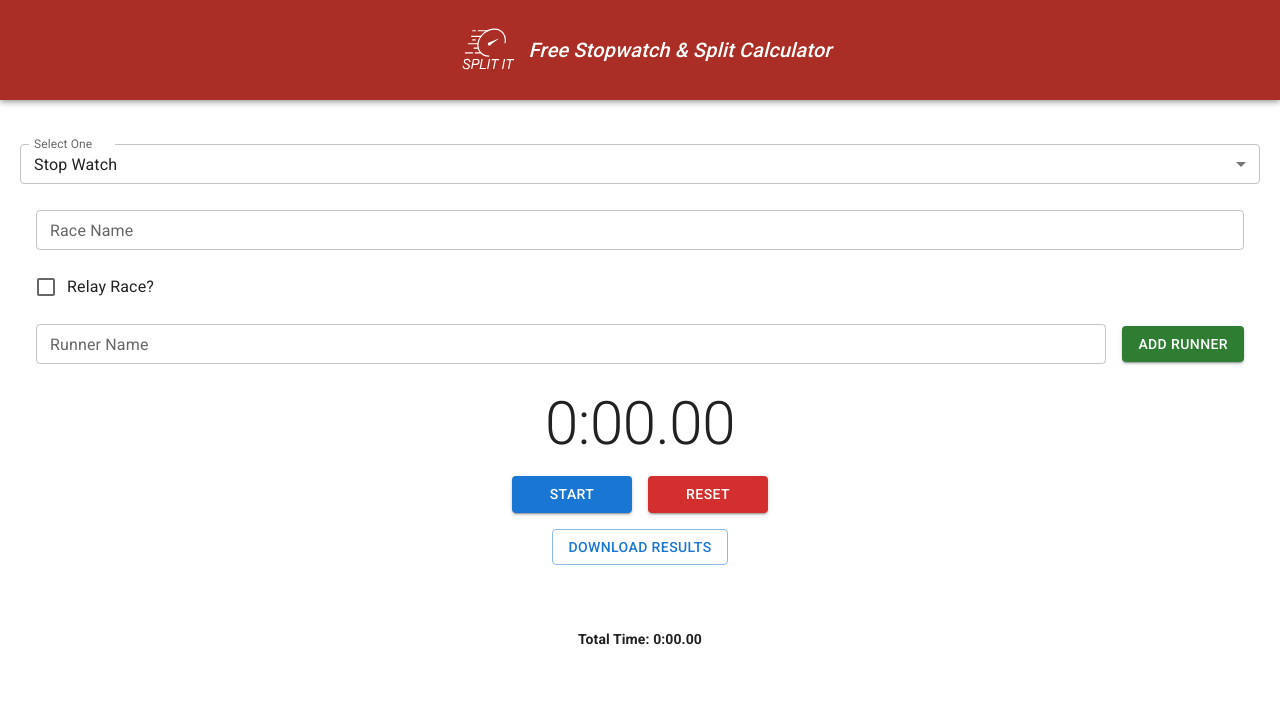
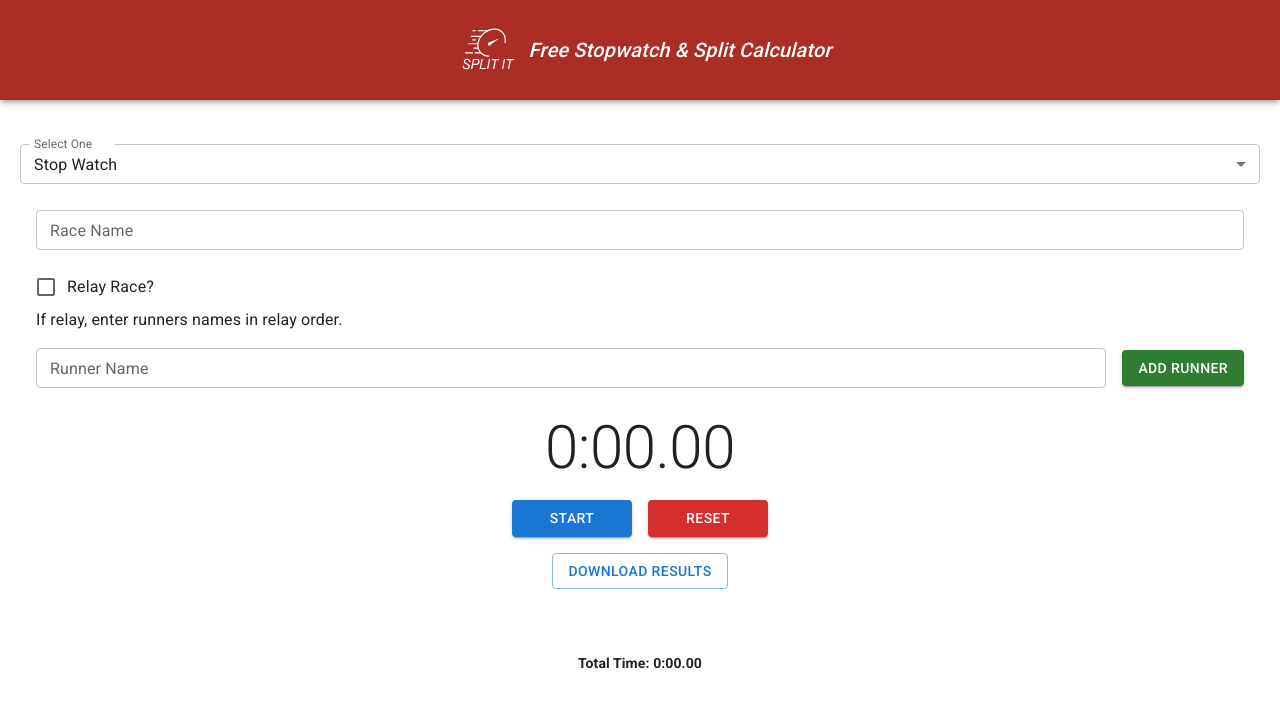
Before and after one commit to cmyers26/timeit, a React (Create React App) app: page / in a window 1280 px wide. Shown: the top 708 px of the page. Built offline with nearby package versions, Linux system fonts and the light colour scheme.

Commit message:
small ui improvements

```diff
--- a/src/components/StopWatch/index.js
+++ b/src/components/StopWatch/index.js
@@ -146,16 +146,17 @@ const Stopwatch = () => {
         />
       </Box>
 
-      <Box sx={{ display: "flex", justifyContent: "flex-start" }}>
+      <Box sx={{ display: "flex", flexDirection: "column", justifyContent: "center", alignItems: "flex-start" }}>
         <FormControlLabel
           control={<Checkbox checked={isRelayRace} onChange={(e) => setIsRelayRace(e.target.checked)} />}
           label="Relay Race?"
         />
+        <Typography variant="body1">If relay, enter runners names in relay order.</Typography>
       </Box>
 
       <Box sx={{ mt: 2, display: "flex", flexDirection: "row", gap: 2, alignItems: "center" }}>
         <TextField
-          label="Runner Name"
+          label={isRelayRace ? `Relay Runner ${runners.length + 1} Name` : "Runner Name"}
           variant="outlined"
           value={newRunnerName}
           onChange={(e) => setNewRunnerName(e.target.value)}
```
